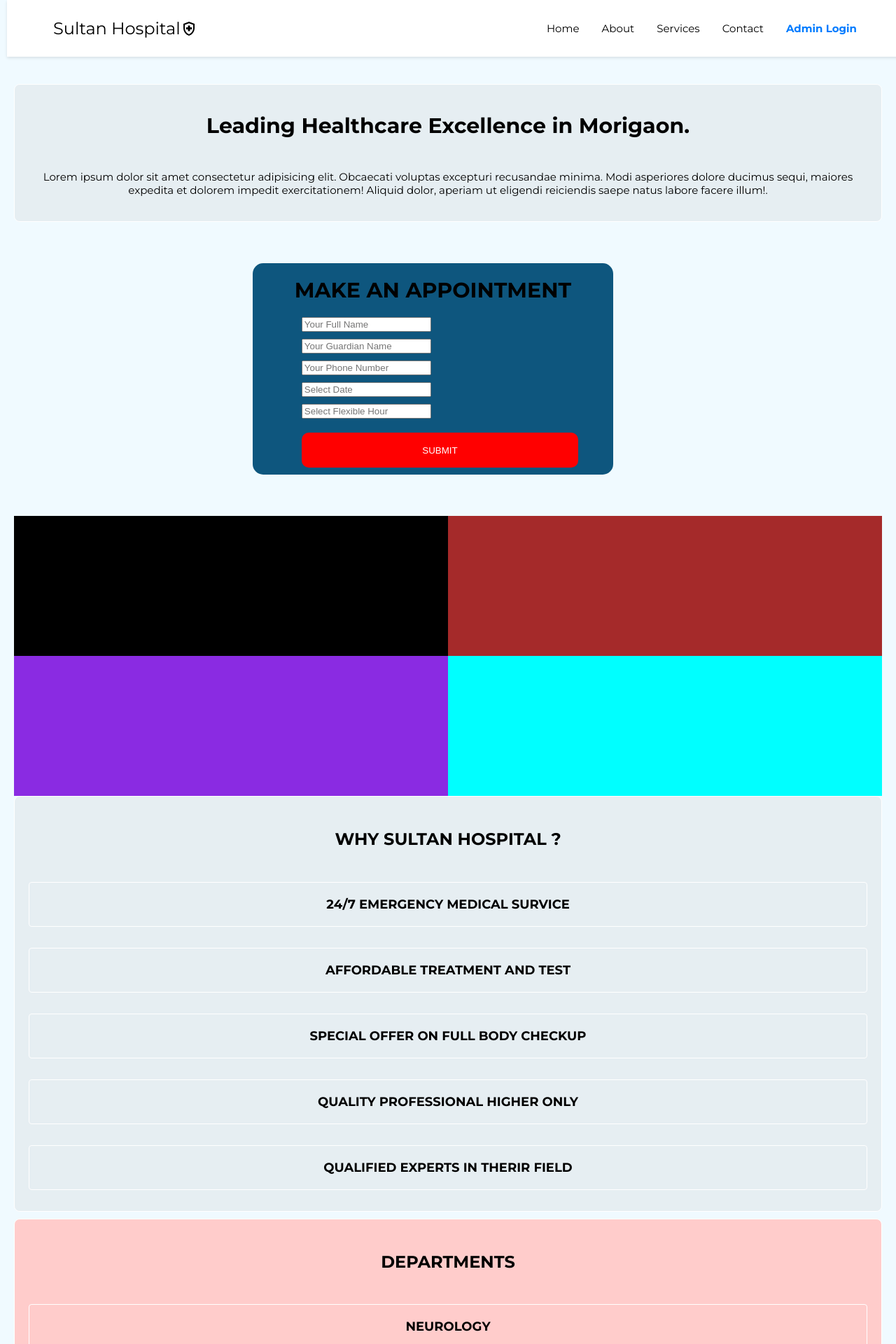
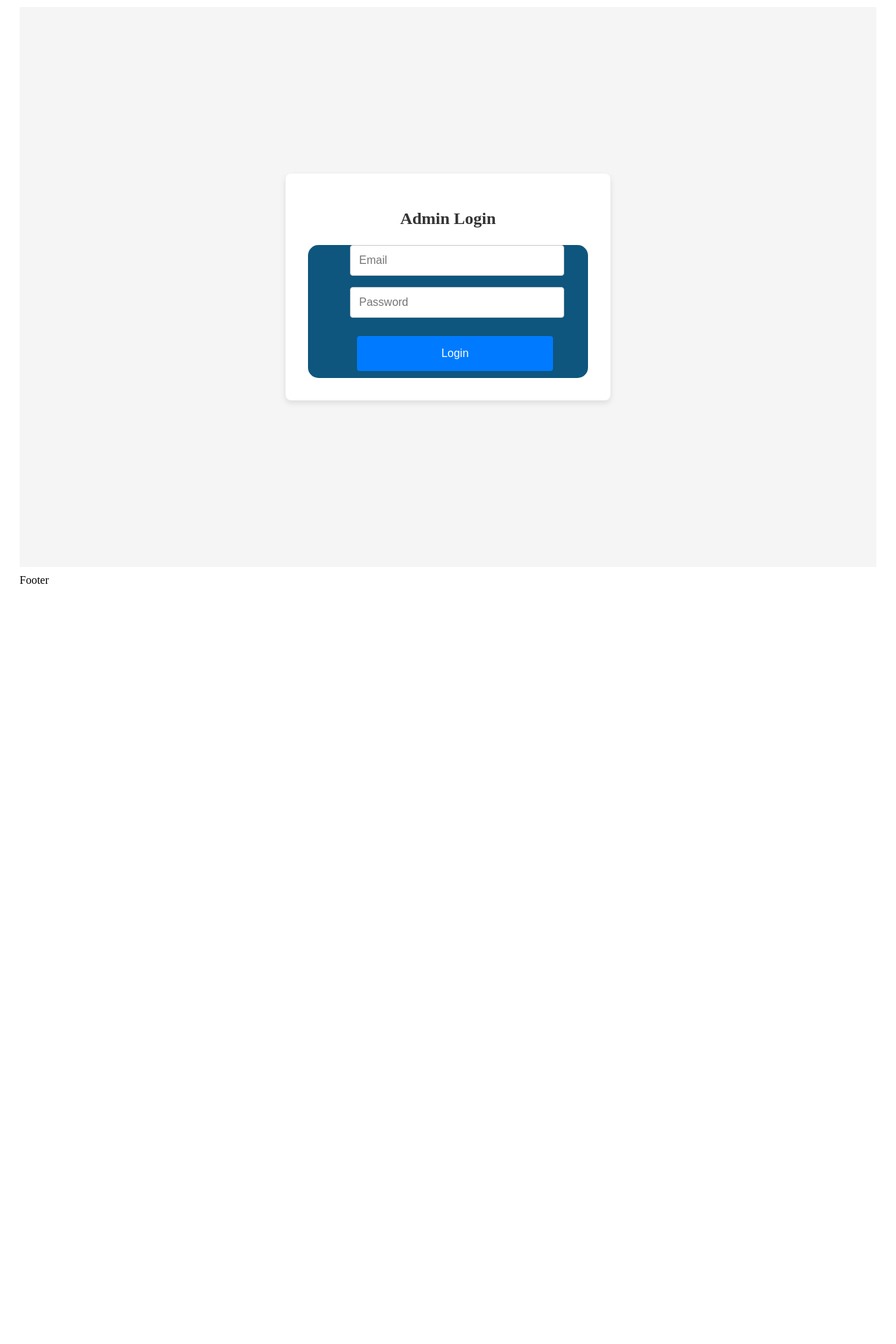
Before and after one commit to Ilix-studio/sultan-hospital, a React (Create React App) app in the folder client/: page /login in a window 1280 px wide. Shown: the top 1920 px of the page at 70% size. After the commit the page ends 848 px from the top, so only its background shows below. Built offline with nearby package versions, Linux system fonts and the light colour scheme.

Commit message:
Home component created
Navigation solved

```diff
--- a/client/src/App.js
+++ b/client/src/App.js
@@ -1,12 +1,3 @@
-import Cards from "./Components/Cards/Cards";
-import Navbar from "./Components/Navbar/Navbar";
-import GlobalStyles from "./Components/Styles/GLobal";
-import Heading from "./Components/Heading/Heading";
-import Box from "./Components/Box/Box";
-import Box1 from "./Components/Box1/Box1";
-import Box2 from "./Components/Box2/Box2";
-import Box3 from "./Components/Box3/Box3";
-
 import { Route, Routes } from "react-router-dom";
 
 import AdminDashboard from "./Components/AdminDashboard/AdminDashboard";
@@ -20,20 +11,13 @@ import Update from "./Components/AdminDashboard/Update";
 import Delete from "./Components/AdminDashboard/Delete";
 import LoginPage from "./Components/LoginPage/LoginPage";
 import Footer from "./Components/Footer/Footer";
+import Home from "./Components/Home";
 
 const App = () => {
   return (
     <>
-      <GlobalStyles />
-      <Navbar />
-      <Heading />
-      <Cards />
-      <Box />
-      <Box1 />
-      <Box2 />
-      <Box3 />
-
       <Routes>
+      <Route path="/" element={<Home />} />
         <Route path="/login" element={<LoginPage />} />
         <Route path="/adminDashboard" element={<AdminDashboard />}>
           <Route path="create" element={<CreateAppointment />} />
--- /dev/null
+++ b/client/src/Components/Home.js
@@ -0,0 +1,25 @@
+import Box from "./Box/Box";
+import Box1 from "./Box1/Box1";
+import Box2 from "./Box2/Box2";
+import Box3 from "./Box3/Box3";
+import Cards from "./Cards/Cards";
+import Heading from "./Heading/Heading";
+import Navbar from "./Navbar/Navbar";
+import GlobalStyles from "./Styles/GLobal";
+
+const Home = () => {
+    return (
+      <>
+        <GlobalStyles />
+        <Navbar />
+        <Heading />
+        <Cards />
+        <Box />
+        <Box1 />
+        <Box2 />
+        <Box3 />
+      </>
+    );
+  };
+
+  export default Home;
```
